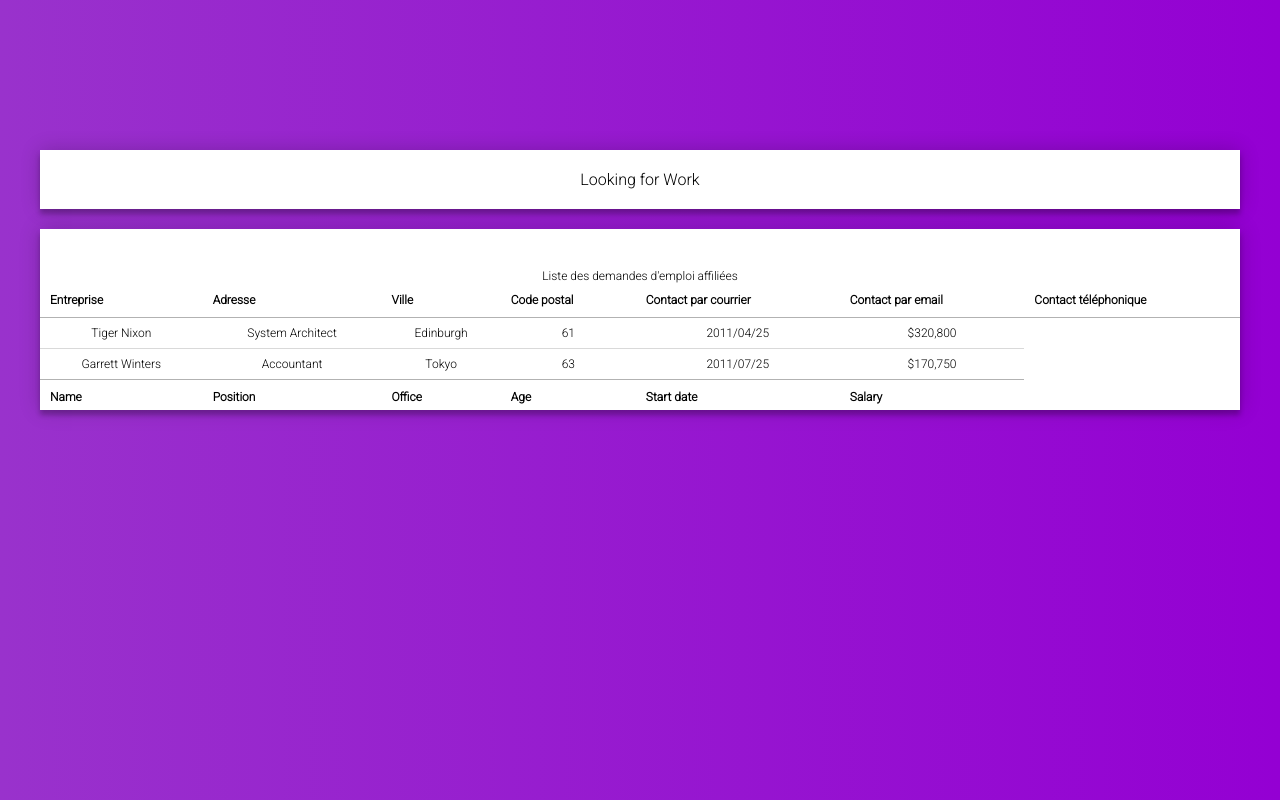
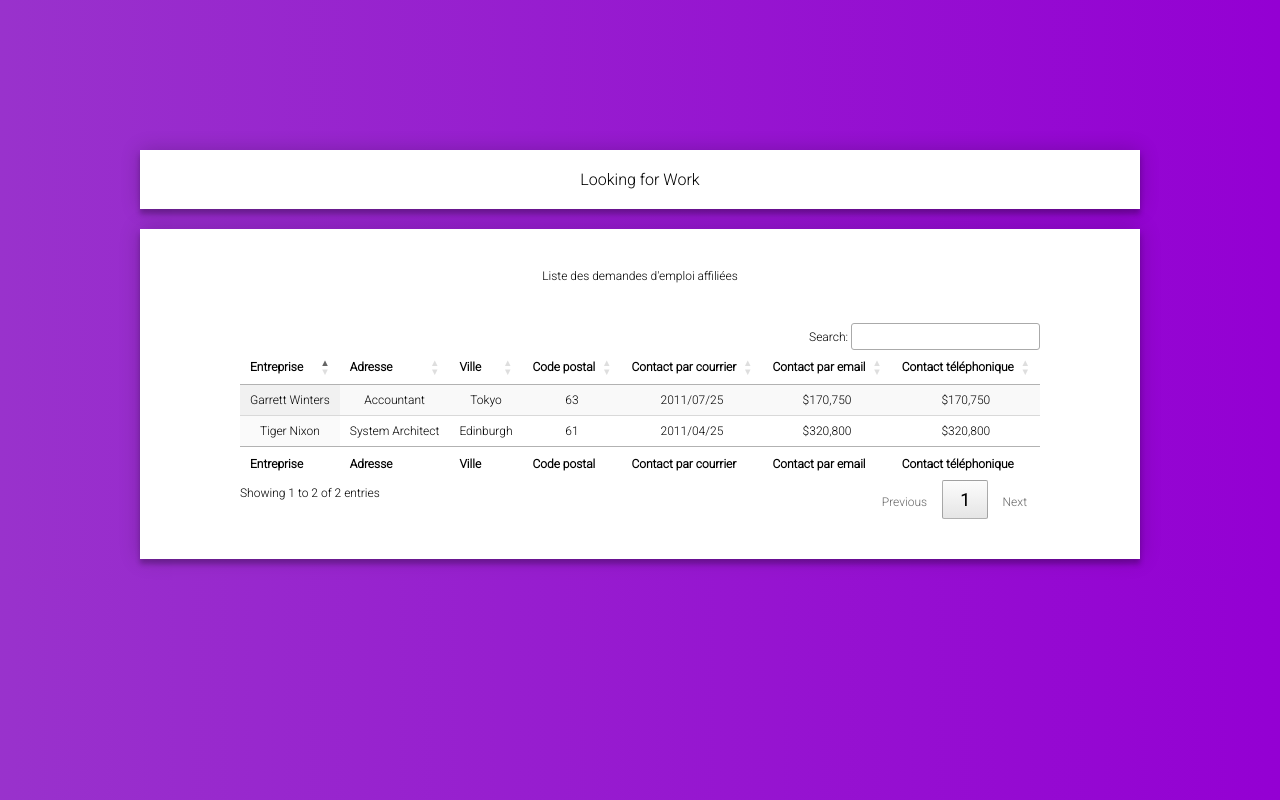
Before and after one commit to thomas-v/gestion, a CodeIgniter app: the page made by application/views/opportunities_list_page.php in a window 1280 px wide. Run offline with CodeIgniter, Linux system fonts and the light colour scheme; data that the repository does not hold is empty; some libraries are stand-ins or nearby versions.

Commit message:
style datatable

```diff
--- a/application/views/opportunities_list_page.php
+++ b/application/views/opportunities_list_page.php
@@ -19,6 +19,7 @@ defined('BASEPATH') OR exit('No direct script access allowed');
     <div id="list" class="bloc">
         <span><?= $category_name ?></span><br>Liste des demandes d'emploi affiliées
 
+        <div id="opportunities_table">
             <table id="example" class="display" cellspacing="0" width="100%">
                 <thead>
                 <tr>
@@ -33,12 +34,13 @@ defined('BASEPATH') OR exit('No direct script access allowed');
                 </thead>
                 <tfoot>
                 <tr>
-                <th>Name</th>
-                <th>Position</th>
-                <th>Office</th>
-                <th>Age</th>
-                <th>Start date</th>
-                <th>Salary</th>
+                    <th>Entreprise</th>
+                    <th>Adresse</th>
+                    <th>Ville</th>
+                    <th>Code postal</th>
+                    <th>Contact par courrier</th>
+                    <th>Contact par email</th>
+                    <th>Contact téléphonique</th>
                 </tr>
                 </tfoot>
                 <tbody>
@@ -49,6 +51,7 @@ defined('BASEPATH') OR exit('No direct script access allowed');
                     <td>61</td>
                     <td>2011/04/25</td>
                     <td>$320,800</td>
+                    <td>$320,800</td>
                 </tr>
                 <tr>
                     <td>Garrett Winters</td>
@@ -57,9 +60,11 @@ defined('BASEPATH') OR exit('No direct script access allowed');
                     <td>63</td>
                     <td>2011/07/25</td>
                     <td>$170,750</td>
+                    <td>$170,750</td>
                 </tr>
                 </tbody>
             </table>
+        </div>
     </div>
 </div>
 <script src="<?php echo base_url();?>public/javascript/jquery-3.2.1.min.js"></script>
@@ -67,7 +72,9 @@ defined('BASEPATH') OR exit('No direct script access allowed');
 
 <script>
     $(document).ready(function() {
-        $('#example').DataTable();
+        $('#example').DataTable({
+            "bLengthChange": false
+        });
     } );
 </script>
 
--- a/public/css/opportunities_list.css
+++ b/public/css/opportunities_list.css
@@ -1,7 +1,7 @@
 @import url(https://fonts.googleapis.com/css?family=Roboto:300);
 
 #opportunities_list_page {
-    width: 1200px;
+    width: 1000px;
     padding: 0% 0 0;
     margin: auto;
     margin-top:150px;
@@ -27,3 +27,10 @@
 #list:not(span){
     font-size:12px;
 }
+
+#opportunities_table{
+    padding-top:40px;
+    margin:auto;
+    width:800px;
+    padding-bottom: 40px;
+}
```
Lines whose indentation alone changed are shown as unchanged.
